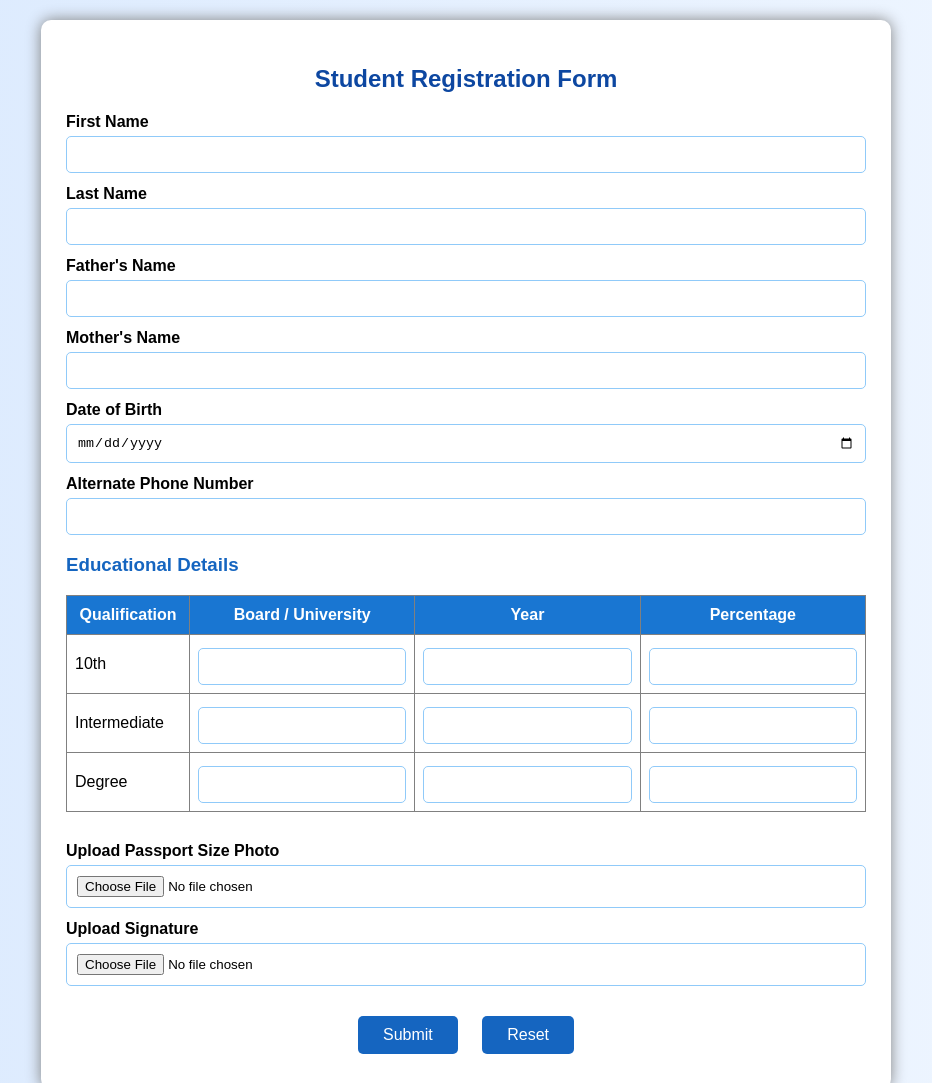
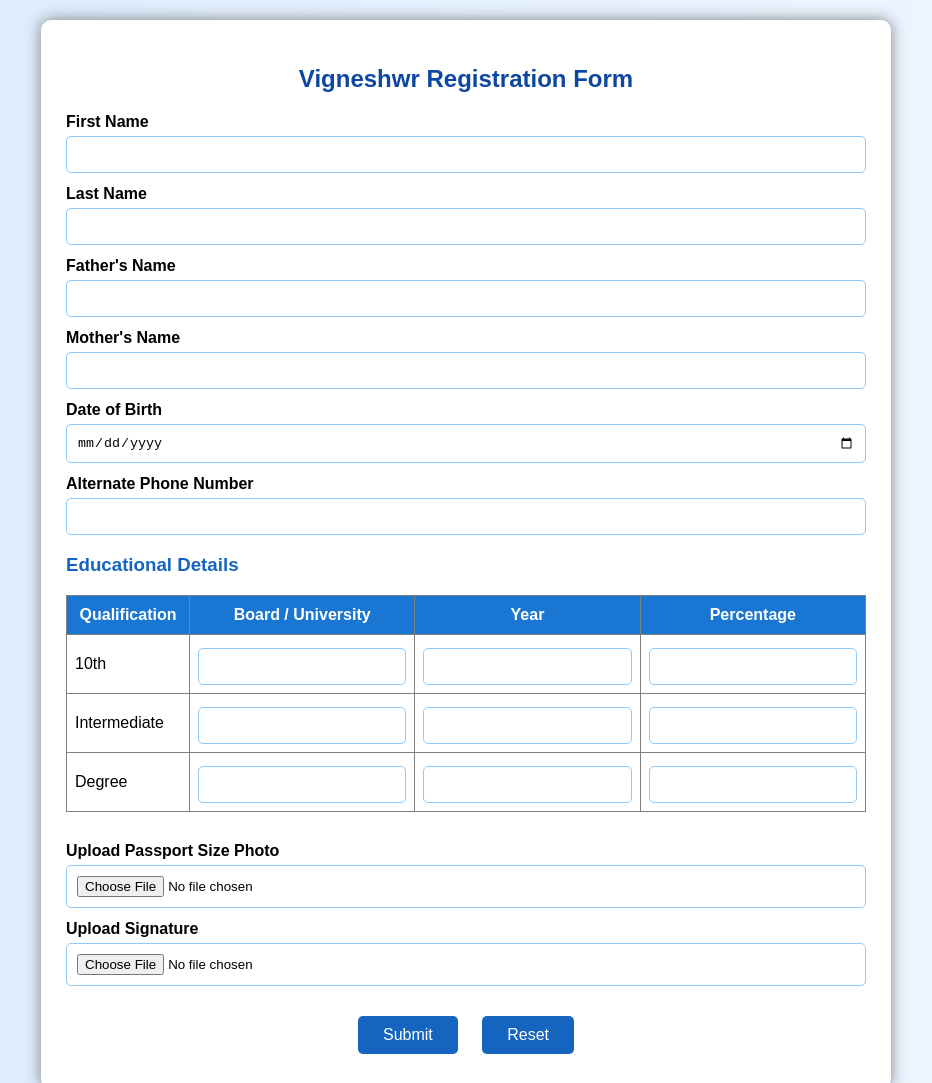
Before and after one commit to Vignesh2106-student/24261A0585, a plain HTML site: page Registration_form/index.html in a window 1280 px wide. Shown: the top 1083 px of the page, without its empty margins (174-1106 px from the left). Drawn offline with Linux system fonts and the light colour scheme.

Commit message:
Update title and header in registration form

```diff
--- a/Registration_form/index.html
+++ b/Registration_form/index.html
@@ -2,7 +2,7 @@
 <html>
 <head>
 
-<title>Vignesh Registration Form</title>
+<title>Vigneshwar Registration Form</title>
 
 <link rel="stylesheet" href="style.css">
 
@@ -12,7 +12,7 @@
 
 <div class="container">
 
-<h2>Student Registration Form</h2>
+<h2>Vigneshwr Registration Form</h2>
 
 <form id="regForm" onsubmit="return validateForm();">
 
```
